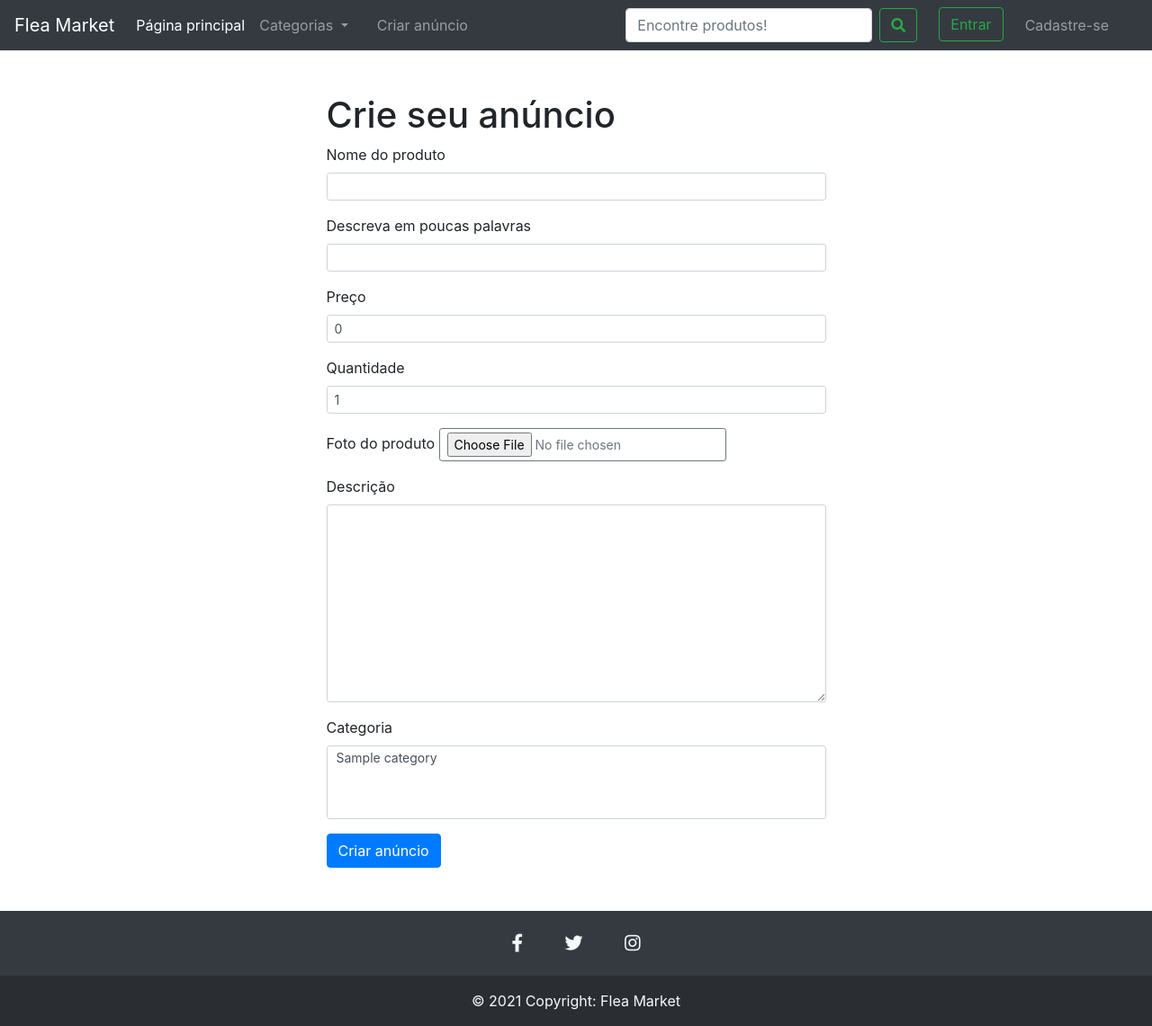
After one commit to geraldofada/flea-market, a Django app: page /product/create/ in a window 1280 px wide. The commit adds this page. Shown: the whole page at 90% size. Run offline with Django 3.2, Linux system fonts and the light colour scheme; tables that the repository leaves empty hold one stand-in row (values such as "Sample post"); some libraries are stand-ins or nearby versions.

Commit message:
product create form

```diff
--- /dev/null
+++ b/product/forms.py
@@ -0,0 +1,49 @@
+from django.forms import ModelForm, TextInput
+from product.models import Product
+
+class CreateForm(ModelForm):
+
+    class Meta:
+        model = Product
+        fields = ['name', 'price', 'small_description', 'description', 'image', 'quantity', 'category']
+        localized_fields = ['price']
+
+    def __init__(self, *args, **kwargs):
+        super().__init__(*args, **kwargs)
+
+        self.fields['name'].error_messages={'required': 'Campo obrigatório.'}
+        self.fields['name'].widget.attrs.update({'class': 'form-control form-control-sm'})
+
+        self.fields['small_description'].error_messages={'required': 'Campo obrigatório'}
+        self.fields['small_description'].widget = TextInput()
+        self.fields['small_description'].widget.attrs.update({'class': 'form-control form-control-sm'})
+
+        self.fields['description'].error_messages={'required': 'Campo obrigatório'}
+        self.fields['description'].widget.attrs.update({'class': 'form-control form-control-sm'})
+
+        self.fields['category'].error_messages={'required': 'Campo obrigatório'}
+        self.fields['category'].widget.attrs.update({'class': 'form-control form-control-sm'})
+
+        self.fields['price'].min_value=0
+        self.fields['price'].error_messages={'required': 'Campo obrigatório.',
+                                             'invalid': 'Valor inválido.',
+                                             'max_digits': 'Mais de 5 dígitos no total.',
+                                             'max_decimal_places': 'Mais de 2 dígitos decimais.',
+                                             'max_whole_digits': 'Mais de 3 dígitos inteiros.'}
+        self.fields['price'].widget.attrs.update({
+            'class': 'form-control form-control-sm',
+            'onkeypress': 'return (event.charCode >= 48 && event.charCode <= 57) || event.charCode == 44'
+        })
+
+        self.fields['quantity'].min_value=0
+        self.fields['quantity'].error_messages={
+            'required': 'Campo obrigatório',
+            'min_value': 'A quantidade deve ser maior ou igual a zero.'
+        }
+        self.fields['quantity'].widget.attrs.update({
+            'class': 'form-control form-control-sm',
+        })
+
+        self.fields['image'].error_messages={'required': 'Campo obrigatório',
+                                              'invalid_image': 'Imagem inválida.'}
+        self.fields['image'].widget.attrs.update({'class': 'btn btn-outline-secondary btn-sm'})
--- /dev/null
+++ b/product/templates/product/create.html
@@ -0,0 +1,47 @@
+{% extends 'base/index.html' %}
+{% load static %}
+
+{% block breadcrumb %}{% endblock breadcrumb %}
+
+{% block main %}
+    <div class="container my-lg-5 form-box">
+
+    <h1 class="display-5">Crie seu anúncio</h1>
+
+    <form action="{%url 'product:create' %}" method="post" enctype="multipart/form-data">
+        {% csrf_token %}
+        <div class="form-group">
+            <label for="{{ form.name.id_for_label }}">Nome do produto</label>
+            {{ form.name }}
+        </div>
+        <div class="form-group">
+            <label for="{{ form.small_description.id_for_label }}">Descreva em poucas palavras</label>
+            {{ form.small_description }}
+        </div>
+        <div class="form-group">
+            <label for="{{ form.price.id_for_label }}">Preço</label>
+            {{ form.price }}
+        </div>
+        <div class="form-group">
+            <label for="{{ form.quantity.id_for_label }}">Quantidade</label>
+            {{ form.quantity }}
+        </div>
+        <div class="form-group">
+            <label for="{{ form.image.id_for_label }}">Foto do produto</label>
+            {{ form.image }}
+        </div>
+        <div class="form-group">
+            <label for="{{ form.description.id_for_label }}">Descrição</label>
+            {{ form.description }}
+        </div>
+        <div class="form-group">
+            <label for="{{ form.category.id_for_label }}">Categoria</label>
+            {{ form.category }}
+        </div>
+        <button type="submit" class="btn btn-primary">Criar anúncio</button>
+    </form>
+
+    </div>
+{% endblock main %}
+
+{% block pagination %}{% endblock pagination %}
--- a/product/urls.py
+++ b/product/urls.py
@@ -6,4 +6,5 @@ app_name = 'product'
 
 urlpatterns = [
     path('<int:id>/', views.product_by_id, name='product_by_id'),
+    path('create/', views.create, name='create')
 ]
--- a/product/views.py
+++ b/product/views.py
@@ -1,5 +1,7 @@
+from django.http.response import HttpResponse, HttpResponseRedirect
 from django.shortcuts import render
 from product.models import Awnser, Product, Question
+from product.forms import CreateForm
 from category.models import Category
 
 
@@ -28,3 +30,19 @@ def product_by_id(request, id):
     }
 
     return render(request, 'product/product_by_id.html', context)
+
+def create(request):
+    if request.method == 'POST':
+        form = CreateForm(request.POST, request.FILES)
+        if form.is_valid():
+            return HttpResponseRedirect('/')
+    else:
+        form = CreateForm()
+
+    categories = Category.objects.all()
+    context = {
+        'categories': categories,
+        'form': form
+    }
+
+    return render(request, 'product/create.html', context)
--- a/templates/base/nav.html
+++ b/templates/base/nav.html
@@ -44,6 +44,12 @@
             <li class="nav-item">
                 <a class="nav-link" href="#"></a>
             </li>
+            <li class="nav-item">
+                <a class="nav-link"
+                    href="{% url 'product:create' %}">
+                    Criar anúncio
+                </a>
+            </li>
         </ul>
 
         <form class="form-inline my-2 my-lg-0">
```
